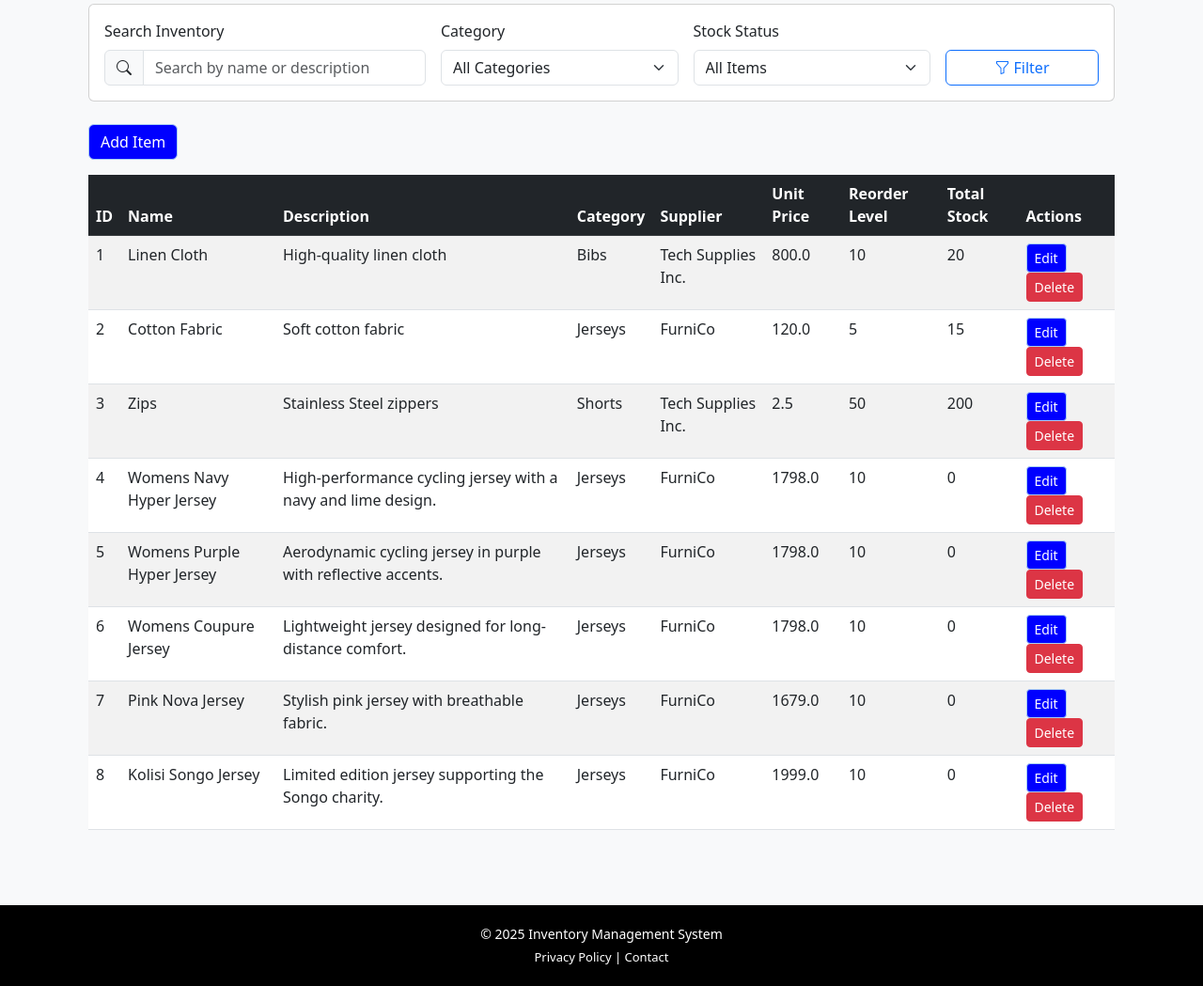
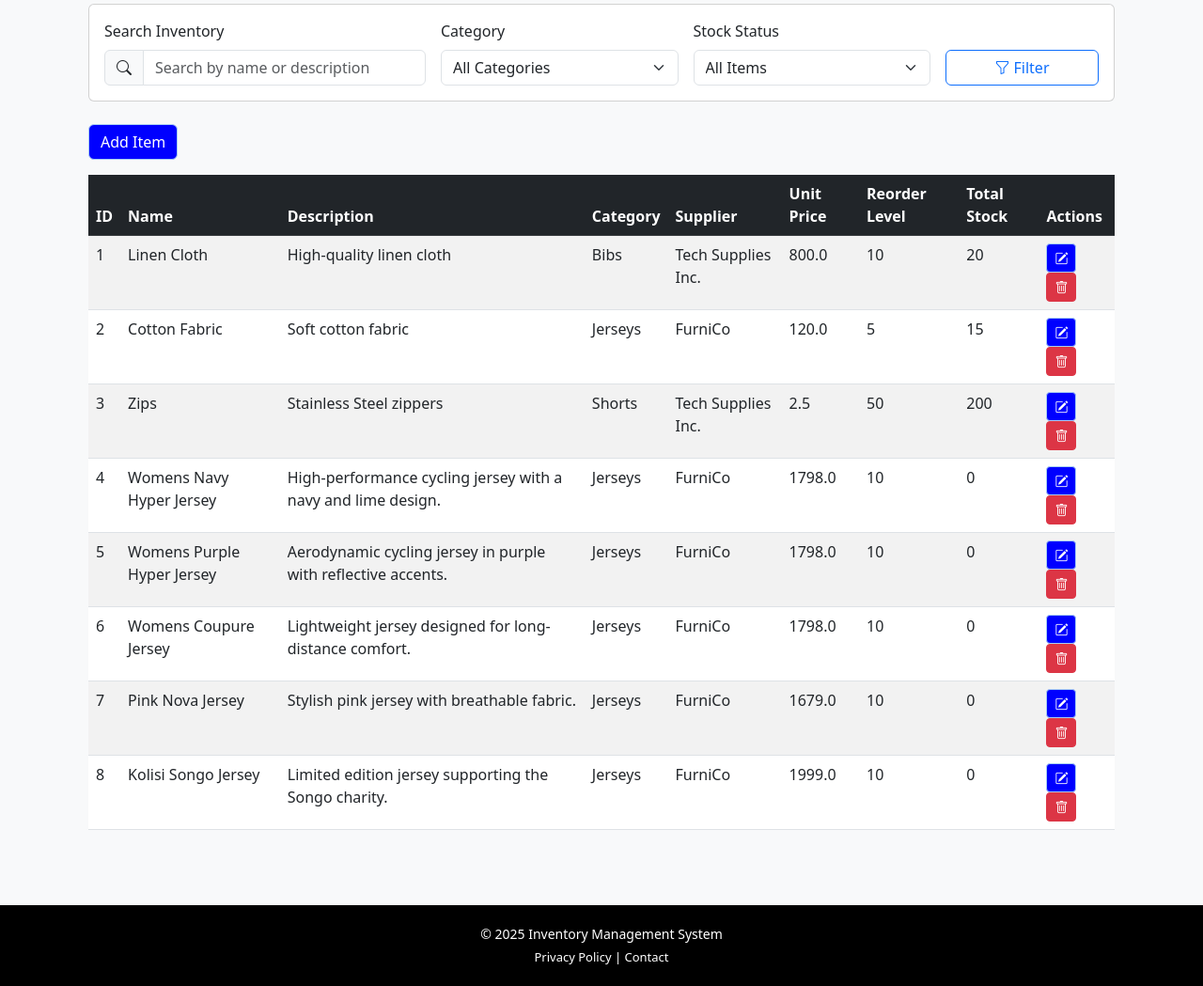
Before and after one commit to gitmatt69/Group12, a Flask app: page /inventory in a window 1280 px wide. Shown: the part 202-1251 px from the top of the page at 94% size. Run offline with Flask 3, Linux system fonts and the light colour scheme; data comes from the database, SQL or seed files in the repository.

Commit message:
added icons to the edit and delete buttons

```diff
--- a/templates/inventory.html
+++ b/templates/inventory.html
@@ -48,10 +48,10 @@
                     <i class="bi bi-funnel me-1"></i>Filter
                 </button>
               </div>
-          </div>
-        </div>
-      </div>
-    </div>
+           </div>
+         </div>
+       </div>
+     </div>
   </div>
 </div>
 <div class="mb-3">
@@ -84,8 +84,10 @@
         <td>{{ item['reorder_level'] }}</td>
         <td>{{ item['total_stock'] }}</td>
         <td>
-            <a href="/inventory/edit/{{ item['item_id'] }}" class="btn btn-sm btn-primary">Edit</a>
-            <a href="/inventory/delete/{{ item['item_id'] }}" class="btn btn-sm btn-danger" onclick="return confirm('Are you sure?')">Delete</a>
+            <a href="/inventory/edit/{{ item['item_id'] }}" class="btn btn-sm btn-primary">
+                <i class="bi bi-pencil-square"></i></a>
+            <a href="/inventory/delete/{{ item['item_id'] }}" class="btn btn-sm btn-danger" onclick="return confirm('Are you sure?')">
+                <i class="bi bi-trash"></i></a>
         </td>
     </tr>
     {% endfor %}
```
